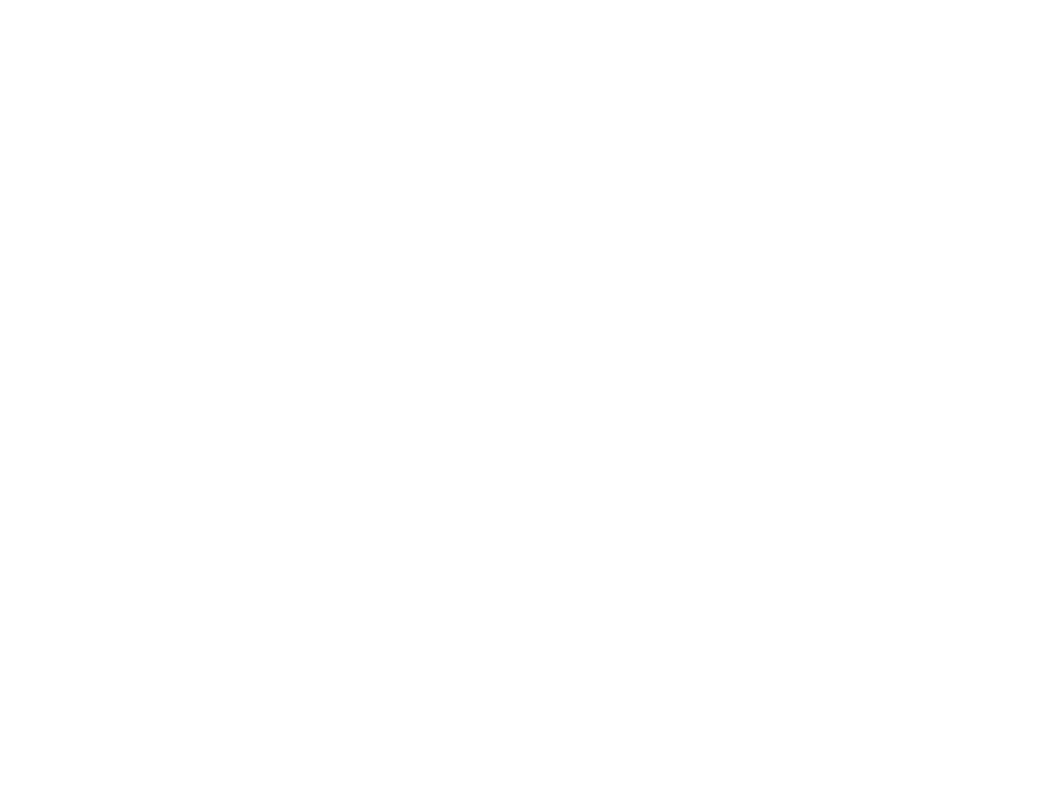
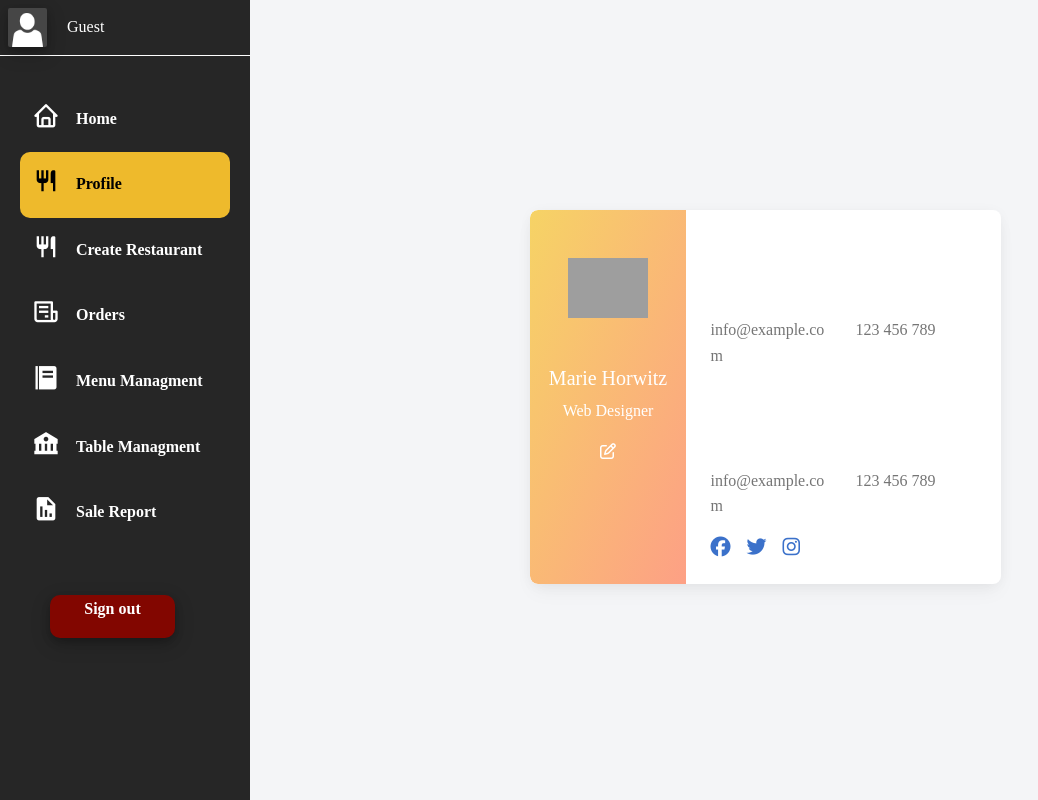
Before and after one commit to shaftalooOnTop/FrontEnd-Management-Panel, a React (Create React App) app: page /profile in a window 1280 px wide. Before the commit this address had no page. Shown: the whole page, without its empty margins (0-1038 px from the left). Built offline with nearby package versions, Linux system fonts and the light colour scheme; no server answers; grey boxes are pictures that could not be loaded; a web font is replaced by a local one.

Commit message:
Personal-profile added

```diff
--- a/package.json
+++ b/package.json
@@ -6,6 +6,7 @@
     "@ant-design/icons": "^4.8.0",
     "@emotion/react": "^11.10.5",
     "@emotion/styled": "^11.10.5",
+    "@fortawesome/fontawesome-free": "^6.2.1",
     "@mui/material": "^5.10.13",
     "@reduxjs/toolkit": "^1.9.0",
     "antd": "^5.0.3",
@@ -16,6 +17,7 @@
     "boxicons": "^2.1.4",
     "framer-motion": "^7.6.12",
     "js-base64": "^3.7.3",
+    "mdb-react-ui-kit": "^5.1.0",
     "qs": "^6.11.0",
     "react": "^18.2.0",
     "react-bootstrap": "^2.7.0",
--- a/src/App.js
+++ b/src/App.js
@@ -17,8 +17,8 @@ import { Register } from "./Components/Auth/SignUp/Register";
 import { Card } from "./Components/HomePage-customer/card";
 import { ListCardRes } from "./Components/HomePage-customer/ListCards"
 import {Table_managment} from "./Components/table-managment/Table_managment";
-import { Sale_report } from "./Components/Sale-report/Sale-report"
-
+import { Sale_report } from "./Components/Sale-report/Sale-report";
+import { Personal_profile } from "./Components/Personal-profile/Personal-profile";
 
 function App() {
   const [currentForm, setCurrentForm] = useState('login');
@@ -33,6 +33,7 @@ function App() {
         <Route path="/login" element={<Login />} />
         <Route path="/" element={<AppLayout />}>
           <Route index element={<Blank />} />
+          <Route path="/profile" element={<Personal_profile />} />
           <Route path="/create-restaurant" element={<AddRestaurant/>} />
           <Route path="/order" element={<Blank />} />
           <Route path="/menu-managment" element={<Restaurant_page />} />
--- /dev/null
+++ b/src/Components/Personal-profile/Personal-profile.jsx
@@ -0,0 +1,100 @@
+import React from "react";
+import {
+  MDBCol,
+  MDBContainer,
+  MDBRow,
+  MDBCard,
+  MDBCardText,
+  MDBCardBody,
+  MDBCardImage,
+  MDBTypography,
+  MDBIcon,
+} from "mdb-react-ui-kit";
+import "./personal-profile.css";
+import "mdb-react-ui-kit/dist/css/mdb.min.css";
+import "@fortawesome/fontawesome-free/css/all.min.css";
+
+export const Personal_profile = () => {
+  return (
+    <section className="vh-100" style={{ backgroundColor: "#f4f5f7" }}>
+      <MDBContainer className="py-5 h-100">
+        <MDBRow className="justify-content-center align-items-center h-100">
+          <MDBCol lg="6" className="mb-4 mb-lg-0">
+            <MDBCard className="mb-3" style={{ borderRadius: ".5rem" }}>
+              <MDBRow className="g-0">
+                <MDBCol
+                  md="4"
+                  className="gradient-custom text-center text-white"
+                  style={{
+                    borderTopLeftRadius: ".5rem",
+                    borderBottomLeftRadius: ".5rem",
+                  }}
+                >
+                  <MDBCardImage
+                    src="https://mdbcdn.b-cdn.net/img/Photos/new-templates/bootstrap-chat/ava1-bg.webp"
+                    alt="Avatar"
+                    className="my-5"
+                    style={{ width: "80px" }}
+                    fluid
+                  />
+                  <MDBTypography tag="h5">Marie Horwitz</MDBTypography>
+                  <MDBCardText>Web Designer</MDBCardText>
+                  <MDBIcon far icon="edit mb-5" />
+                </MDBCol>
+                <MDBCol md="8">
+                  <MDBCardBody className="p-4">
+                    <MDBTypography tag="h6">Information</MDBTypography>
+                    <hr className="mt-0 mb-4" />
+                    <MDBRow className="pt-1">
+                      <MDBCol size="6" className="mb-3">
+                        <MDBTypography tag="h6">Email</MDBTypography>
+                        <MDBCardText className="text-muted">
+                          info@example.com
+                        </MDBCardText>
+                      </MDBCol>
+                      <MDBCol size="6" className="mb-3">
+                        <MDBTypography tag="h6">Phone</MDBTypography>
+                        <MDBCardText className="text-muted">
+                          123 456 789
+                        </MDBCardText>
+                      </MDBCol>
+                    </MDBRow>
+
+                    <MDBTypography tag="h6">Information</MDBTypography>
+                    <hr className="mt-0 mb-4" />
+                    <MDBRow className="pt-1">
+                      <MDBCol size="6" className="mb-3">
+                        <MDBTypography tag="h6">Email</MDBTypography>
+                        <MDBCardText className="text-muted">
+                          info@example.com
+                        </MDBCardText>
+                      </MDBCol>
+                      <MDBCol size="6" className="mb-3">
+                        <MDBTypography tag="h6">Phone</MDBTypography>
+                        <MDBCardText className="text-muted">
+                          123 456 789
+                        </MDBCardText>
+                      </MDBCol>
+                    </MDBRow>
+
+                    <div className="d-flex justify-content-start">
+                      <a href="#!">
+                        <MDBIcon fab icon="facebook me-3" size="lg" />
+                      </a>
+                      <a href="#!">
+                        <MDBIcon fab icon="twitter me-3" size="lg" />
+                      </a>
+                      <a href="#!">
+                        <MDBIcon fab icon="instagram me-3" size="lg" />
+                      </a>
+                    </div>
+                  </MDBCardBody>
+                </MDBCol>
+              </MDBRow>
+            </MDBCard>
+          </MDBCol>
+        </MDBRow>
+      </MDBContainer>
+    </section>
+  );
+};
--- /dev/null
+++ b/src/Components/Personal-profile/personal-profile.css
@@ -0,0 +1,13 @@
+.gradient-custom {
+    /* fallback for old browsers */
+    background: #f6d365;
+
+    /* Chrome 10-25, Safari 5.1-6 */
+    background: -webkit-linear-gradient(to right bottom, rgba(246, 211, 101, 1), rgba(253, 160, 133, 1));
+
+    /* W3C, IE 10+/ Edge, Firefox 16+, Chrome 26+, Opera 12+, Safari 7+ */
+    background: linear-gradient(to right bottom, rgba(246, 211, 101, 1), rgba(253, 160, 133, 1))
+  }
+  .{
+    background-color: #161616;
+  }
--- a/src/Components/sidebar/Sidebar.jsx
+++ b/src/Components/sidebar/Sidebar.jsx
@@ -9,6 +9,12 @@ const sidebarNavItems = [
     icon: <i className="bx bx-home"></i>,
     to: "/",
     section: "",
+  },
+  {
+    display: "Profile",
+    icon: <i class="bx bx-restaurant"></i>,
+    to: "/profile",
+    section: "profile",
   },
   {
     display: "Create Restaurant",
```
Also changed, not shown: 1 other file (tests, documents, lock files or other folders).
